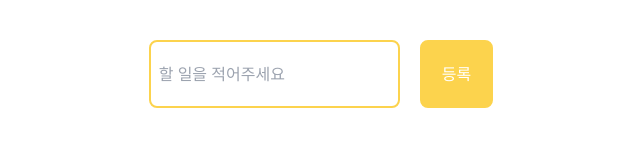
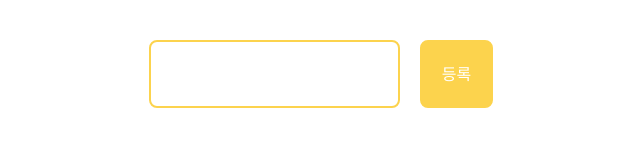
Before and after one commit to 4anghyeon/wanted-pre-onboarding-todo, a React (Vite) app: page / in a window 1280 px wide. Shown: the top 160 px of the page, without its empty margins (319-959 px from the left). Built offline with nearby package versions, Linux system fonts and the light colour scheme.

Commit message:
:recycle: refactor: Input props 타입 변경

```diff
--- a/src/components/Common/Input.tsx
+++ b/src/components/Common/Input.tsx
@@ -1,15 +1,13 @@
-import React, {forwardRef} from 'react';
+import {ChangeEvent, forwardRef, InputHTMLAttributes} from 'react';
 
-interface InputProps {
-  value: string;
-  changeEvent: (e: React.ChangeEvent<HTMLInputElement>) => void;
+interface InputProps extends InputHTMLAttributes<HTMLInputElement> {
+  changeEvent: (e: ChangeEvent<HTMLInputElement>) => void;
 }
 
 const Input = forwardRef<HTMLInputElement, InputProps>(({value, changeEvent}, ref) => {
   return (
     <input
       type="text"
-      placeholder={'할 일을 적어주세요'}
       value={value}
       onChange={changeEvent}
       className="p-2 border-2 border-amber-300 rounded-lg"
@@ -18,4 +16,6 @@ const Input = forwardRef<HTMLInputElement, InputProps>(({value, changeEvent}, re
   );
 });
 
+Input.displayName = 'Input';
+
 export default Input;
--- a/src/components/List/InputRow.tsx
+++ b/src/components/List/InputRow.tsx
@@ -1,4 +1,4 @@
-import React, {useRef, useState} from 'react';
+import {ChangeEvent, useRef, useState} from 'react';
 import Input from '../Common/Input.tsx';
 import Button from '../Common/Button.tsx';
 import {useDispatch} from 'react-redux';
@@ -9,7 +9,7 @@ const InputRow = () => {
   const [inputValue, setInputValue] = useState('');
   const inputRef = useRef<HTMLInputElement>(null);
 
-  const handleChangeInput = (e: React.ChangeEvent<HTMLInputElement>) => {
+  const handleChangeInput = (e: ChangeEvent<HTMLInputElement>) => {
     setInputValue(e.currentTarget.value);
   };
 
@@ -30,7 +30,7 @@ const InputRow = () => {
 
   return (
     <div className="flex gap-5">
-      <Input value={inputValue} changeEvent={handleChangeInput} ref={inputRef} />
+      <Input value={inputValue} changeEvent={handleChangeInput} ref={inputRef} placeholder="할 일을 적어주세요" />
       <Button clickEvent={handleClickAdd} text={'등록'} />
     </div>
   );
```
